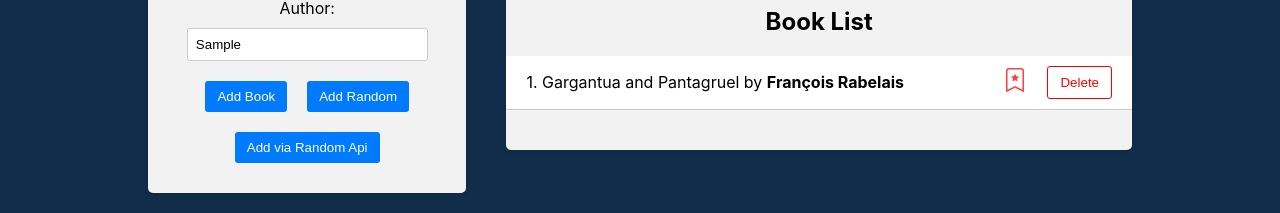
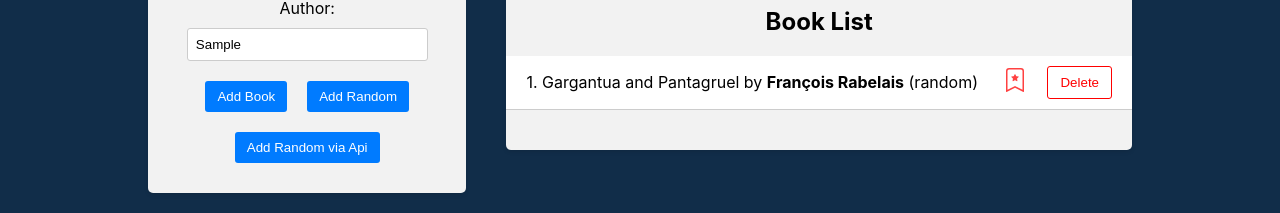
Before and after one commit to muradnuriyev001/Book-Library-App, a React (Vite) app in the folder frontend/: page / in a window 1280 px wide. Both pictures are taken after typing "Sample", "Sample" into the empty fields and a click on the button "Add Random". Shown: the part 286-499 px from the top of the page. Built offline with nearby package versions, Linux system fonts and the light colour scheme.

Commit message:
Added source of adding books (API,random,manual)

```diff
--- a/frontend/src/components/BookForm/BookForm.jsx
+++ b/frontend/src/components/BookForm/BookForm.jsx
@@ -28,7 +28,7 @@ const BookForm = () => {
 
       // console.log(addBook(book));
 
-      dispatch(addBook(createBooKWithID({ title, author })));
+      dispatch(addBook(createBooKWithID({ title, author }, "manual")));
       setTitle("");
       setAuthor("");
     }
@@ -38,14 +38,14 @@ const BookForm = () => {
     const randomIndex = Math.floor(Math.random() * booksData.length);
     const randomBook = booksData[randomIndex];
     // const randomBookWithID = createBooKWithID(randomBook); //imported function from other file createBookWithID
-    dispatch(addBook(createBooKWithID(randomBook)));
+    dispatch(addBook(createBooKWithID(randomBook, "random")));
   };
 
   const handleAddRandomBookApi = async () => {
     try {
       const res = await axios.get("http://localhost:4000/random-book");
       if (res?.data?.title && res?.data?.author) {
-        dispatch(addBook(createBooKWithID(res.data)));
+        dispatch(addBook(createBooKWithID(res.data, "API")));
       }
     } catch (error) {
       alert("Network Error", error);
@@ -82,7 +82,7 @@ const BookForm = () => {
           Add Random
         </button>
         <button type="button" onClick={handleAddRandomBookApi}>
-          Add via Random Api
+          Add Random via Api
         </button>
       </form>
     </div>
--- a/frontend/src/components/BookList/BookList.jsx
+++ b/frontend/src/components/BookList/BookList.jsx
@@ -69,7 +69,8 @@ const BookList = () => {
             <li key={book.id}>
               <div className="book-info">
                 {++index}. {highlightMatch(book.title, titleFiter)} by{" "}
-                <strong>{highlightMatch(book.author, authorFilter)}</strong>
+                <strong>{highlightMatch(book.author, authorFilter)}</strong> (
+                {book.source})
               </div>
               <div className="book-actions">
                 <span onClick={() => handleToggleFavorite(book.id)}>
--- a/frontend/src/utils/createBookWithID.js
+++ b/frontend/src/utils/createBookWithID.js
@@ -1,7 +1,8 @@
 import { v4 as uuidv4 } from "uuid";
-const createBooKWithID = (book) => {
+const createBooKWithID = (book, source) => {
   return {
     ...book,
+    source,
     isFavorite: false,
     id: uuidv4(),
   };
```
